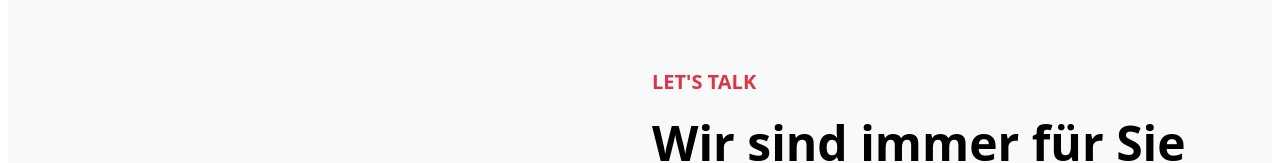
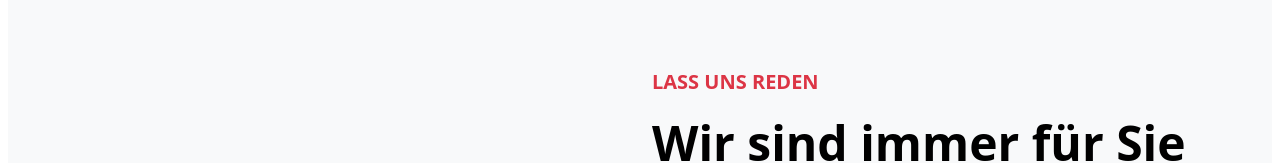
Before and after one commit to fiyinfholuwa/lie-be-chat, a plain HTML site: page contact.html in a window 1280 px wide. Shown: the part 162-325 px from the top of the page. Drawn offline with nearby package versions, Linux system fonts and the light colour scheme.

Commit message:
Feat: Making some changes

```diff
--- a/contact.html
+++ b/contact.html
@@ -49,7 +49,7 @@
                     </div>
                     <div class="col-lg-6 text-start text-right hero-content">
                         <div class="text-black fw-semibold mb-12">
-                            <h1 class="text-danger fs-5 ">LET'S TALK</h1>
+                            <h1 class="text-danger fs-5 ">LASS UNS REDEN</h1>
                             <h1>Wir sind immer für Sie da!</h1>
                             <p class="fs-5">Bei Lieblings-Chat steht Ihre Zufriedenheit an erster Stelle. Egal, ob Sie Fragen, Anregungen oder
                                 Probleme haben, unser engagiertes Support-Team ist stets bereit, Ihnen zu helfen. Zögern Sie nicht,
```
